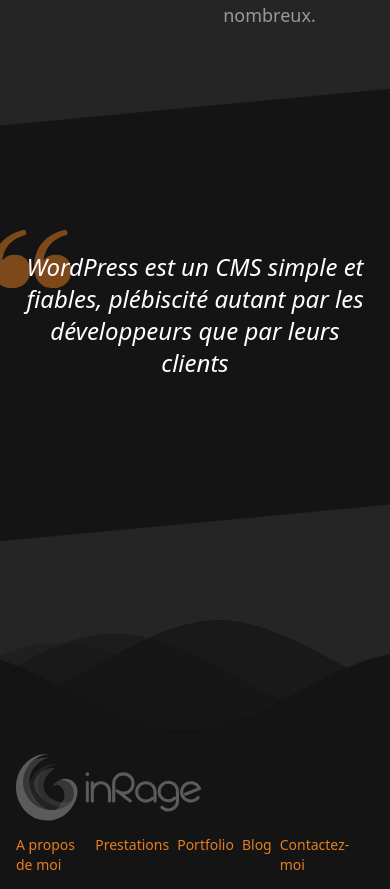
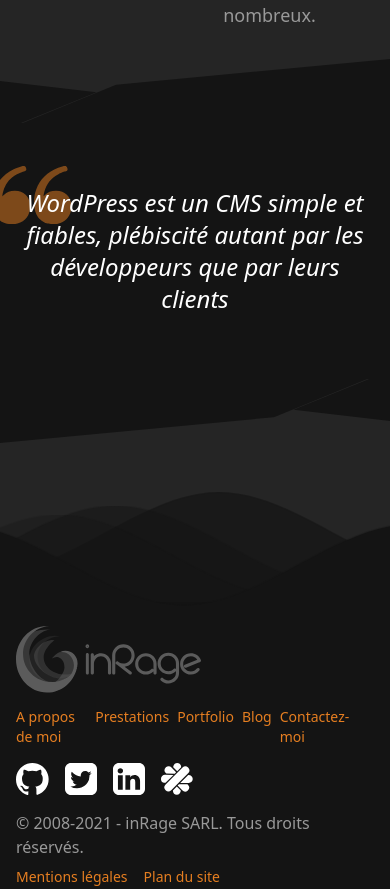
Before and after one commit to akiletour/inrage, a Next.js app: page /prestations/creation-site-web/site-wordpress in a window 390 px wide. Shown: the part 1522-2411 px from the top of the page. Built offline with nearby package versions, Linux system fonts and the light colour scheme.

Commit message:
apply responsive on the quote wrapper container

```diff
--- a/pages/prestations/creation-site-web/site-wordpress.tsx
+++ b/pages/prestations/creation-site-web/site-wordpress.tsx
@@ -56,11 +56,11 @@ export default function PrestationWordPress() {
         <Diagonal
           flipX
           flipY
-          className="h-24"
+          className="h-8 md:h-16 lg:h-24"
           bgClass="fill-gray-dark"
           bgCorner="fill-gray-darker"
         />
-        <div className="container text-center">
+        <div className="container text-center py-8 lg:py-0">
           <div className="md:px-18 text-lg">
             <Quote
               message="WordPress est un CMS simple et fiables, plébiscité autant par les développeurs que par leurs clients"
@@ -68,7 +68,7 @@ export default function PrestationWordPress() {
           </div>
         </div>
         <Diagonal
-          className="h-24"
+          className="h-8 md:h-16 lg:h-24"
           bgClass="fill-gray-dark"
           bgCorner="fill-gray-darker"
         />
```
